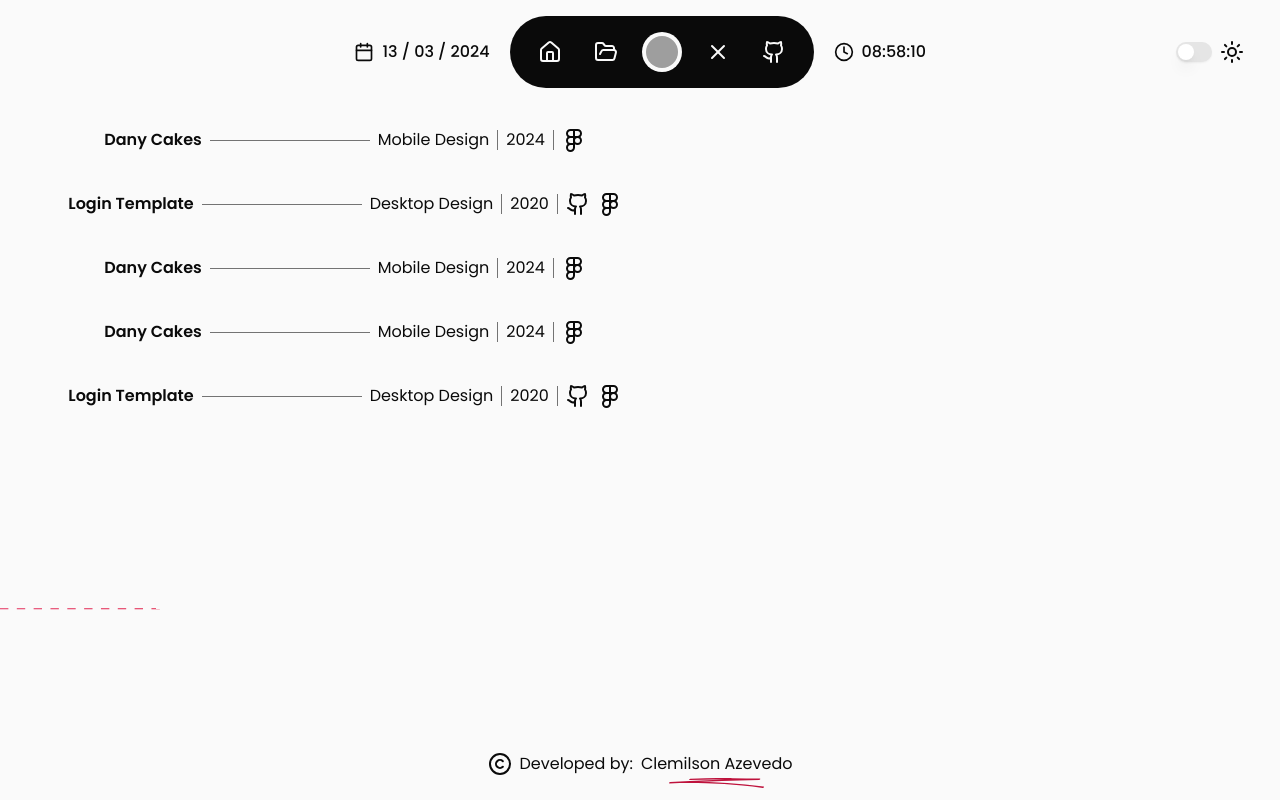
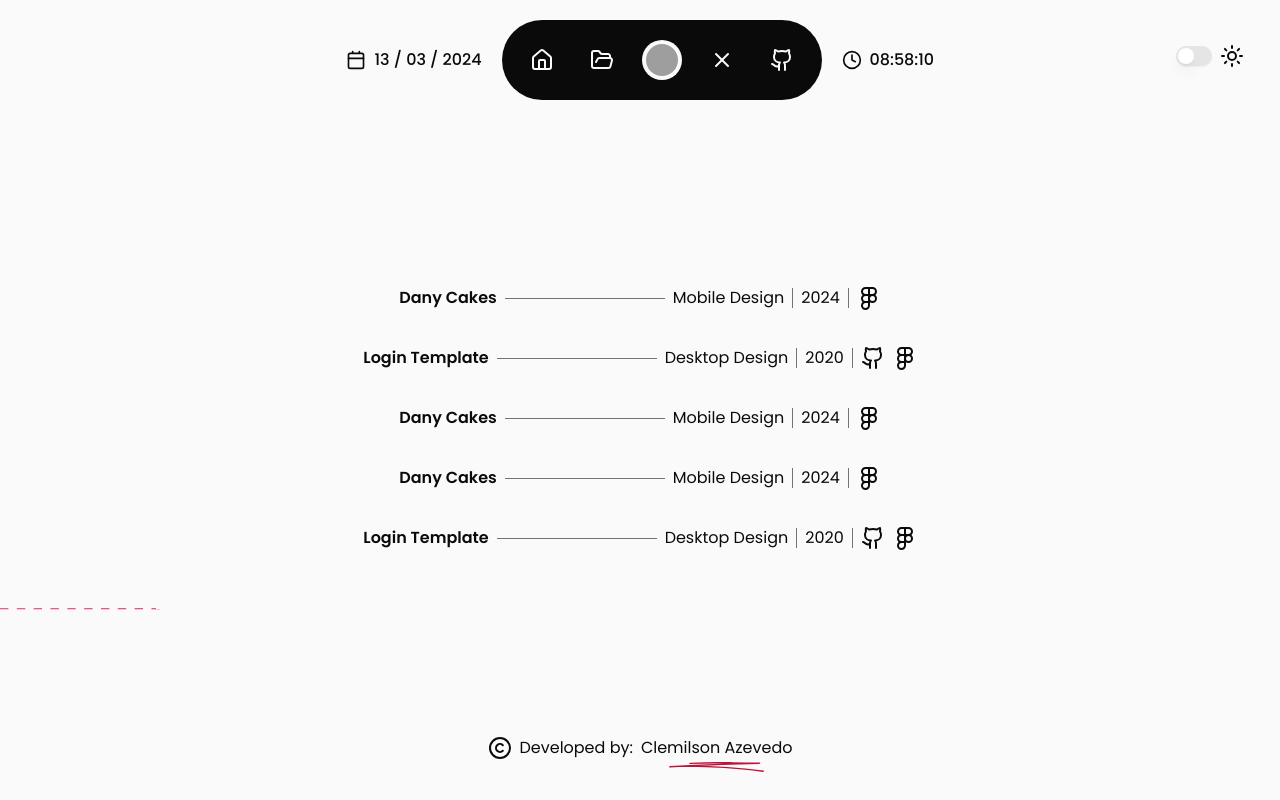
Before and after one commit to ClemilsonAzevedo/design-projects, a React (Vite) app: page / in a window 1280 px wide. Built offline with nearby package versions, Linux system fonts and the light colour scheme; grey boxes are pictures that could not be loaded.

Commit message:
Fix: Home content position

```diff
--- a/src/App.tsx
+++ b/src/App.tsx
@@ -7,7 +7,7 @@ export function App() {
 
   return (
     <main className='h-full w-full overflow-y-auto'>
-      <div className='flex z-20'>
+      <div className='flex z-20 h-full'>
         <Router>
           <Routes>
             <Route path="/" element={<Home />} />
--- a/src/components/Header.tsx
+++ b/src/components/Header.tsx
@@ -9,16 +9,14 @@ export function Header() {
   const date = dayjs(Date.now()).format('DD / MM / YYYY')
 
   return (
-    <div className="flex w-full justify-center items-center relative z-20"
+    <div className="relative z-20"
     >
-      <header className="flex items-center justify-center font-medium gap-5 w-full"
-      >
+      <header className="flex items-center justify-center font-medium gap-5">
 
         <span className="flex items-center gap-2"
-        ><Calendar size={20} />{date}</span>
+        ><Calendar className="fill-neutral-50 dark:fill-neutral-950" size={20} />{date}</span>
 
-        <nav className="py-4 px-5 rounded-full bg-neutral-950 dark:bg-neutral-100 flex items-center justify-center gap-4 text-neutral-50 dark:text-neutral-950"
-        >
+        <nav className="p-5 rounded-full bg-neutral-950 dark:bg-neutral-100 flex items-center justify-center gap-5 text-neutral-50 dark:text-neutral-950">
           <a
             href="/"
             target="_self"
@@ -67,7 +65,7 @@ export function Header() {
         </nav>
 
         <div className="flex items-center justify-center gap-2"
-        ><Clock size={20} /><span className="w-16"
+        ><Clock className="fill-neutral-50 dark:fill-neutral-950" size={20} /><span className="w-16"
         >{hoursOfTheDay()}</span></div>
       </header>
       <SwitchThemeMode />
--- a/src/components/Project.tsx
+++ b/src/components/Project.tsx
@@ -12,7 +12,7 @@ interface ProjectProps {
 export function Project({ ProjectDesign, ProjectDoneDate, ProjectName, ProjectType, ProjectRepository }: ProjectProps) {
 
   return (
-    <div className="flex min-w-full gap-2 items-center p-4 my-1 rounded-lg text-base hover:bg-neutral-300/70 dark:hover:bg-neutral-800/70 justify-center ">
+    <div className="flex w-[650px] gap-2 items-center justify-center p-4 my-1 rounded-lg text-base hover:bg-neutral-300/70 dark:hover:bg-neutral-800/70 mx-auto">
       <span className="font-semibold ">{ProjectName}</span>
       <Separator className="bg-neutral-500 w-40" />
       <span >{ProjectType}</span>
--- a/src/main.tsx
+++ b/src/main.tsx
@@ -1,16 +1,14 @@
 import React from 'react'
 import ReactDOM from 'react-dom/client'
 import { Header } from "./components/Header";
-import { Footer } from "./components/Footer";
 import { App } from './App.tsx'
 import './index.css'
 
 ReactDOM.createRoot(document.getElementById('root')!).render(
   <React.StrictMode>
-    <div className='min-w-full h-screen p-5 gap-6 grid grid-rows-[64px_1fr_32px] place-items-center overflow-hidden bg-neutral-50 dark:bg-neutral-950 transition-colors text-neutral-950 dark:text-neutral-50' >
+    <div className='w-full h-screen gap-5 p-5 flex flex-col justify-center bg-neutral-50 dark:bg-neutral-950 text-neutral-950 dark:text-neutral-50'>
       <Header />
       <App />
-      <Footer />
     </div>
 
   </React.StrictMode>,
--- a/src/pages/Home.tsx
+++ b/src/pages/Home.tsx
@@ -1,10 +1,12 @@
+import { Footer } from "@/components/Footer";
 import { Project } from "@/components/Project";
 
 export function Home() {
 
   return (
-    <section className="overflow-y-auto h-full w-[650px] flex flex-col items-center scroll-smooth justify-center text-neutral-950 dark:text-neutral-200 z-20">
+    <section className="z-20 h-full grid grid-rows-[1fr_64px] place-items-center mx-auto">
 
+      <div>
         <Project
           ProjectName="Dany Cakes"
           ProjectType="Mobile Design"
@@ -19,7 +21,6 @@ export function Home() {
           ProjectDesign="#"
           ProjectRepository="#"
         />
-
         <Project
           ProjectName="Dany Cakes"
           ProjectType="Mobile Design"
@@ -27,7 +28,6 @@ export function Home() {
           ProjectDesign="#"
           ProjectRepository=""
         />
-
         <Project
           ProjectName="Dany Cakes"
           ProjectType="Mobile Design"
@@ -35,7 +35,6 @@ export function Home() {
           ProjectDesign="#"
           ProjectRepository=""
         />
-
         <Project
           ProjectName="Login Template"
           ProjectType="Desktop Design"
@@ -43,6 +42,9 @@ export function Home() {
           ProjectDesign="#"
           ProjectRepository="#"
         />
+      </div>
+
+      <Footer />
     </section>
   )
 }
--- a/src/pages/Projects.tsx
+++ b/src/pages/Projects.tsx
@@ -3,7 +3,8 @@ import { Presentation } from "@/components/Presentation";
 export function Projects() {
 
   return (
-    <section className="z-20 w-full mt-5 grid grid-cols-3 gap-5">
+    <section className="z-20 w-full mt-5 grid grid-cols-3 gap-5 p-5">
+      <Presentation />
       <Presentation />
       <Presentation />
       <Presentation />
```
Lines whose indentation alone changed are shown as unchanged.
